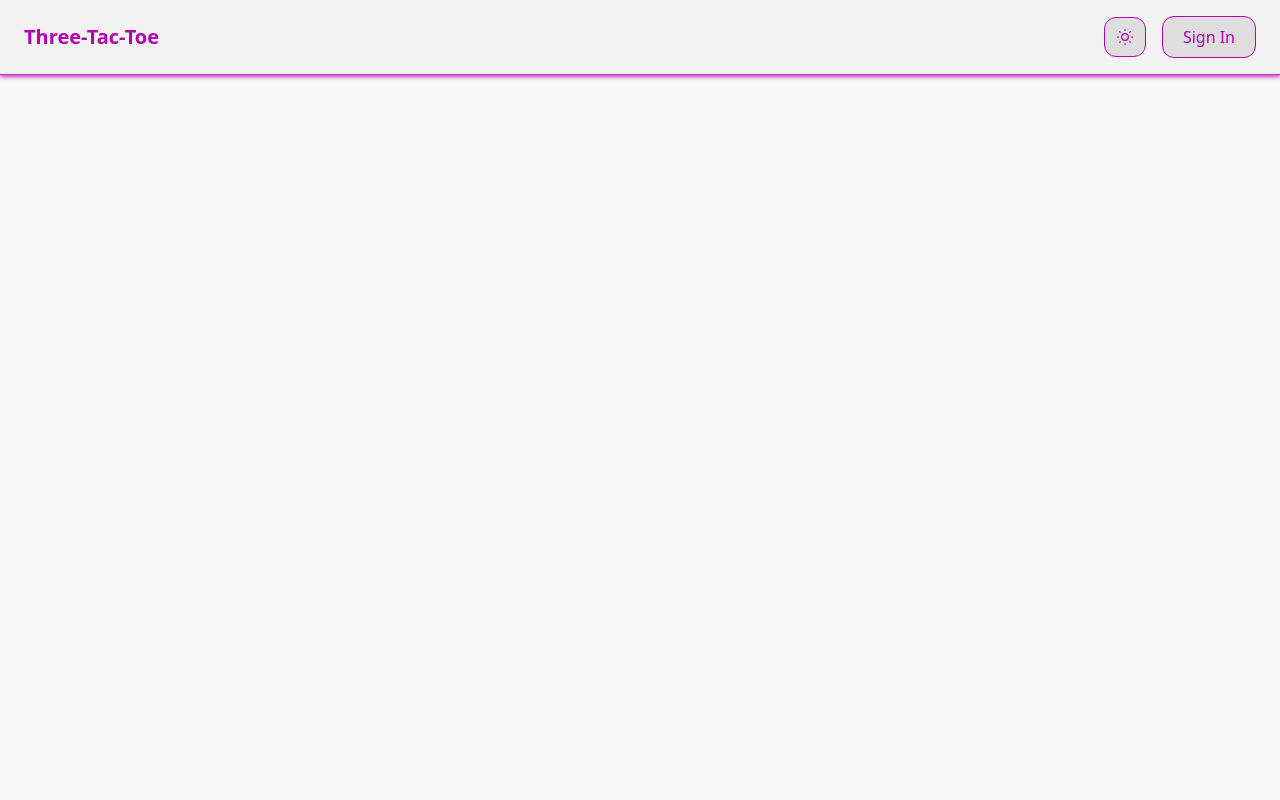
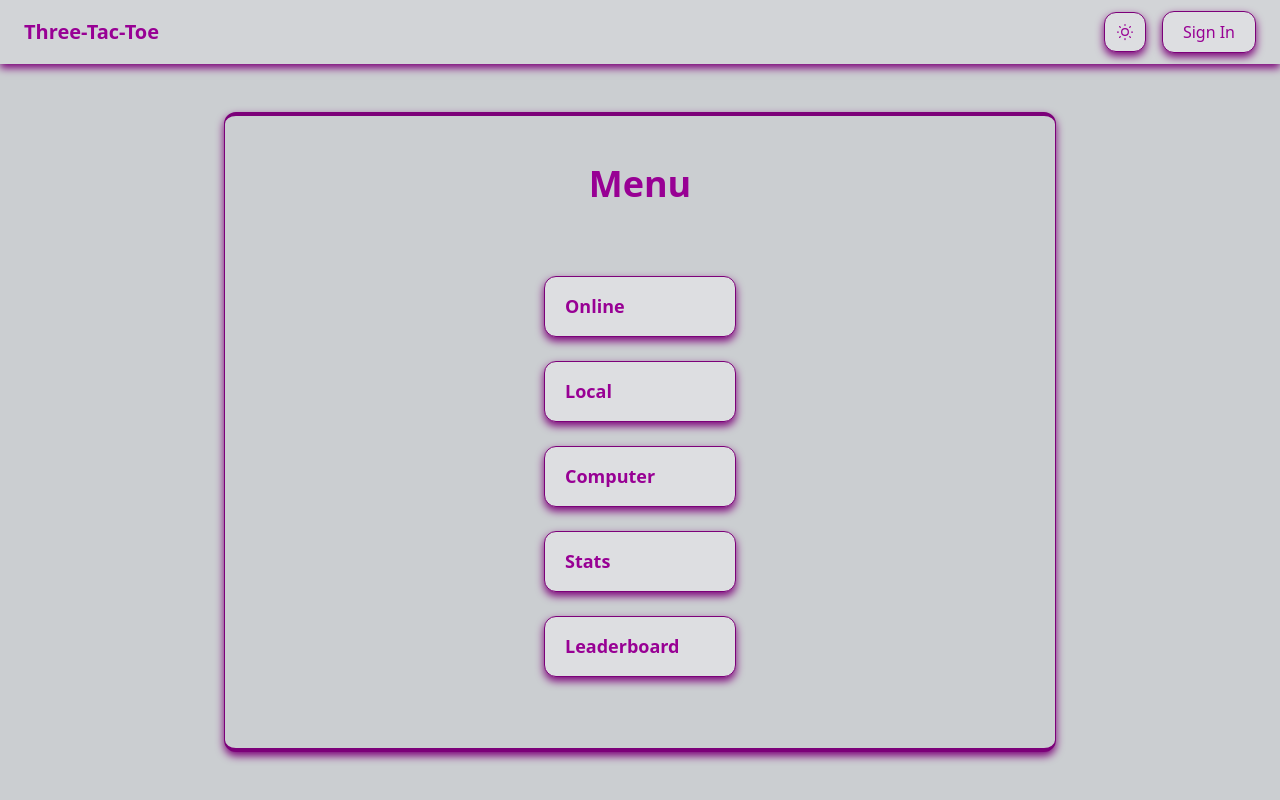
Before and after one commit to alaa-attaya/three-tac-toe, a Next.js app: page / in a window 1280 px wide. Built offline with nearby package versions, Linux system fonts and the light colour scheme; no server answers.

Commit message:
feat: implement multi-scene UI with Menu, Stats, Leaderboard, and game modes; improve button text alignment, layout, and theming

```diff
--- a/src/app/globals.css
+++ b/src/app/globals.css
@@ -3,9 +3,10 @@
 @custom-variant light (&:where(.light, .light *));
 
 @theme {
-  --breakpoint-sm: 480px;
-  --breakpoint-md: 768px;
-  --breakpoint-lg: 976px;
+  --breakpoint-*: initial;
+  --breakpoint-sm: 28rem;
+  --breakpoint-md: 48rem;
+  --breakpoint-lg: 80rem;
 
   --color-x: oklch(70% 0.3 330); /* Pink */
   --color-o: oklch(80% 0.25 210); /* Blue */
@@ -14,19 +15,21 @@
   --color-bg: oklch(10% 0 0);
   --color-text: oklch(95% 0.02 0);
   --color-topbar: oklch(15% 0 0);
+  --color-screen: oklch(15% 0 0);
   --color-button-bg: oklch(20% 0 0);
   --color-button-text: oklch(85% 0.3 330);
+  --color-neon: oklch(85% 0.3 330);
   --color-title: oklch(85% 0.3 330);
   --animate-neon-border: neon-border 8s ease-in-out infinite;
   @keyframes neon-border {
     0%,
     100% {
       border-color: oklch(60% 0.22 330);
-      box-shadow: 0 2px 4px oklch(60% 0.22 330);
+      box-shadow: 0 4px 8px oklch(60% 0.22 330);
     }
     50% {
-      border-color: oklch(55% 0.22 240);
-      box-shadow: 0 2px 4px oklch(55% 0.22 240);
+      border-color: oklch(30% 0.22 330);
+      box-shadow: 0 4px 8px oklch(30% 0.22 330);
     }
   }
 }
@@ -40,11 +43,42 @@
   transition: all 0.2s ease-in-out;
   cursor: pointer;
   border: 1.5px solid var(--tw-color-button-text);
+  animation: var(--tw-animate-neon-border);
+
+  white-space: nowrap;
+
   &:hover {
     @media (hover: hover) {
       filter: brightness(0.9);
       transform: translateY(-1px);
     }
+  }
+}
+
+@utility btn-secondary {
+  border-radius: var(--tw-radius-xl);
+  background-color: var(--tw-color-button-bg);
+  color: var(--tw-color-button-text);
+  font-weight: var(--tw-font-weight-semibold);
+  padding: 1rem 1.25rem;
+  font-size: 1.125rem;
+  width: 100%;
+  max-width: 12rem;
+  transition: all 0.2s ease-in-out;
+  cursor: pointer;
+  border: 1.5px solid var(--tw-color-button-text);
+  text-align: left;
+  animation: var(--tw-animate-neon-border);
+  &:hover {
+    @media (hover: hover) {
+      filter: brightness(0.9);
+      transform: translateY(-2px);
+      box-shadow: 0 6px 10px rgb(0 0 0 / 0.3);
+    }
+  }
+  &:active {
+    transform: translateY(0);
+    filter: brightness(0.85);
   }
 }
 
@@ -56,14 +90,17 @@
   -webkit-font-smoothing: antialiased;
   -moz-osx-font-smoothing: grayscale;
 }
+:root.light {
+  --tw-color-bg: oklch(85% 0.005 250);
+  --tw-color-topbar: oklch(87% 0.005 250);
+  --tw-color-screen: oklch(85% 0.005 250);
 
-:root.light {
-  --tw-color-bg: oklch(98% 0 0);
-  --tw-color-text: oklch(20% 0 0);
-  --tw-color-topbar: oklch(96% 0 0);
-  --tw-color-button-bg: oklch(90% 0 0);
-  --tw-color-button-text: oklch(50% 0.3 330);
-  --tw-color-title: oklch(50% 0.3 330);
+  --tw-color-button-bg: oklch(90% 0.004 270);
+  --tw-color-button-text: oklch(45% 0.25 330);
+  --tw-color-title: oklch(45% 0.25 330);
+
+  --tw-color-text: oklch(28% 0.01 250);
+
   background-color: var(--tw-color-bg);
   color: var(--tw-color-text);
   color-scheme: light;
--- a/src/app/layout.tsx
+++ b/src/app/layout.tsx
@@ -32,7 +32,7 @@ export default function RootLayout({
   return (
     <html lang="en">
       <head>
-        <meta name="viewport" content="width=device-width, initial-scale=1.0" />
+        <meta name="viewport" content="width=device-width, initial-scale=1" />
       </head>
       <body
         className={`${geistSans.variable} ${geistMono.variable} antialiased`}
--- a/src/app/page.tsx
+++ b/src/app/page.tsx
@@ -1,3 +1,12 @@
-export default function Home() {
-  return <></>;
+import Game from "@/components/Game";
+
+export default function Page() {
+  return (
+    <div
+      className="tw:min-h-[calc(100vh-4rem)]
+    tw:flex tw:flex-col tw:justify-center tw:items-center  tw:md:justify-center tw:md:items-center tw:bg-bg"
+    >
+      <Game />
+    </div>
+  );
 }
--- /dev/null
+++ b/src/components/Game.tsx
@@ -0,0 +1,46 @@
+"use client";
+import { useState } from "react";
+import Menu from "./Menu/Menu";
+import Stats from "./Menu/Stats";
+import Leaderboard from "./Menu/Leaderboard";
+
+type Scene =
+  | "menu"
+  | "stats"
+  | "leaderboard"
+  | "vs-computer"
+  | "local-multiplayer"
+  | "online-multiplayer";
+
+export default function Game() {
+  const [scene, setScene] = useState<Scene>("menu");
+
+  return (
+    <div className="tw:flex tw:flex-col tw:items-center tw:justify-center tw:px-4 tw:w-full tw:gap-6">
+      <div
+        className="
+          tw:relative
+          tw:w-[95vw]
+          tw:lg:w-[65vw]
+          tw:min-h-[60vh]
+          tw:sm:min-h-[80vh]
+          tw:bg-[color:var(--tw-color-screen)]
+          tw:rounded-xl
+          tw:p-4
+          tw:border tw:border-[color:var(--tw-color-neon)]
+          tw:border-t-[4px] tw:border-b-[4px] tw:border-l-[1px] tw:border-r-[1px]
+          tw:animate-neon-border
+        "
+      >
+        {scene === "menu" && <Menu setScene={setScene} />}
+        {scene === "stats" && <Stats />}
+        {scene === "leaderboard" && <Leaderboard />}
+        {scene === "vs-computer" && <p>Coming Soon: Vs Computer</p>}
+        {scene === "local-multiplayer" && <p>Coming Soon: Local Multiplayer</p>}
+        {scene === "online-multiplayer" && (
+          <p>Coming Soon: Online Multiplayer</p>
+        )}
+      </div>
+    </div>
+  );
+}
--- /dev/null
+++ b/src/components/Menu/Leaderboard.tsx
@@ -0,0 +1,14 @@
+export default function Leaderboard() {
+  return (
+    <div className="tw:mt-4 tw:w-full tw:max-w-md tw:rounded-xl tw:bg-surface tw:p-4 tw:shadow-md">
+      <h2 className="tw:text-lg tw:font-bold tw:text-center tw:mb-4">
+        Leaderboard
+      </h2>
+      <ul className="tw:text-sm tw:space-y-1">
+        <li>#1 — Alice (15 wins)</li>
+        <li>#2 — Bob (12 wins)</li>
+        <li>#3 — You (8 wins)</li>
+      </ul>
+    </div>
+  );
+}
--- /dev/null
+++ b/src/components/Menu/Menu.tsx
@@ -0,0 +1,67 @@
+"use client";
+import { useUserStore } from "@/store/userStore";
+
+type Scene =
+  | "menu"
+  | "stats"
+  | "leaderboard"
+  | "vs-computer"
+  | "local-multiplayer"
+  | "online-multiplayer";
+
+type Props = {
+  setScene: (scene: Scene) => void;
+};
+
+export default function Menu({ setScene }: Props) {
+  const username = useUserStore((state) => state.username);
+
+  return (
+    <div className="tw:flex tw:flex-col tw:gap-4 tw:sm:gap-6  tw:items-center tw:mt-4">
+      <div className="tw:py-4 tw:px-4">
+        <h2 className="tw:text-center tw:text-4xl tw:font-bold tw:text-[color:var(--tw-color-title)]">
+          Menu
+        </h2>
+      </div>
+
+      <div className="tw:flex tw:flex-col tw:items-center tw:justify-center tw:gap-4 tw:sm:gap-6  tw:px-8 tw:py-8 tw:w-full">
+        <button
+          className="tw:btn-secondary"
+          onClick={() => setScene("online-multiplayer")}
+        >
+          Online
+        </button>
+        <button
+          className="tw:btn-secondary"
+          onClick={() => setScene("local-multiplayer")}
+        >
+          Local
+        </button>
+        <button
+          className="tw:btn-secondary"
+          onClick={() => setScene("vs-computer")}
+        >
+          Computer
+        </button>
+        <button
+          className="tw:btn-secondary"
+          onClick={() => {
+            if (!username) {
+              alert("Please sign in to view your stats.");
+              return;
+            }
+            setScene("stats");
+          }}
+        >
+          Stats
+        </button>
+        <button
+          className="tw:btn-secondary"
+          onClick={() => setScene("leaderboard")}
+        >
+          Leaderboard
+        </button>
+      </div>
+    </div>
+  );
+}
--- /dev/null
+++ b/src/components/Menu/Stats.tsx
@@ -0,0 +1,15 @@
+export default function Stats() {
+  return (
+    <div className="tw:mt-4 tw:w-full tw:max-w-md tw:rounded-xl tw:bg-surface tw:p-4 tw:shadow-md">
+      <h2 className="tw:text-lg tw:font-bold tw:text-center tw:mb-4">
+        Your Stats
+      </h2>
+      <ul className="tw:text-sm tw:space-y-1">
+        <li>Games Played: 12</li>
+        <li>Wins: 8</li>
+        <li>Losses: 4</li>
+        <li>Best Mode: Vs Computer</li>
+      </ul>
+    </div>
+  );
+}
--- a/src/components/TopBar.tsx
+++ b/src/components/TopBar.tsx
@@ -33,10 +33,10 @@ export default function TopBar() {
   }, [setUsername]);
 
   return (
-    <header className="tw:flex tw:items-center tw:justify-between tw:px-6 tw:py-4 tw:shadow-md tw:bg-[var(--tw-color-topbar)] tw:transition-colors tw:border-b tw:border-b-[oklch(85%_0.3_330)] tw:animate-neon-border">
+    <header className="tw:h-16 tw:w-full tw:flex tw:items-center tw:justify-between tw:px-6 tw:py-4 tw:shadow-md tw:bg-[var(--tw-color-topbar)] tw:transition-colors tw:relative  tw-border-b-[1.5px] tw:animate-neon-border">
       <div>
         <Link href="/">
-          <h1 className="tw:text-xl tw:font-bold tw:text-title">
+          <h1 className="tw:text-xl tw:font-bold tw:text-title tw:text-balance">
             Three-Tac-Toe
           </h1>
         </Link>
```
